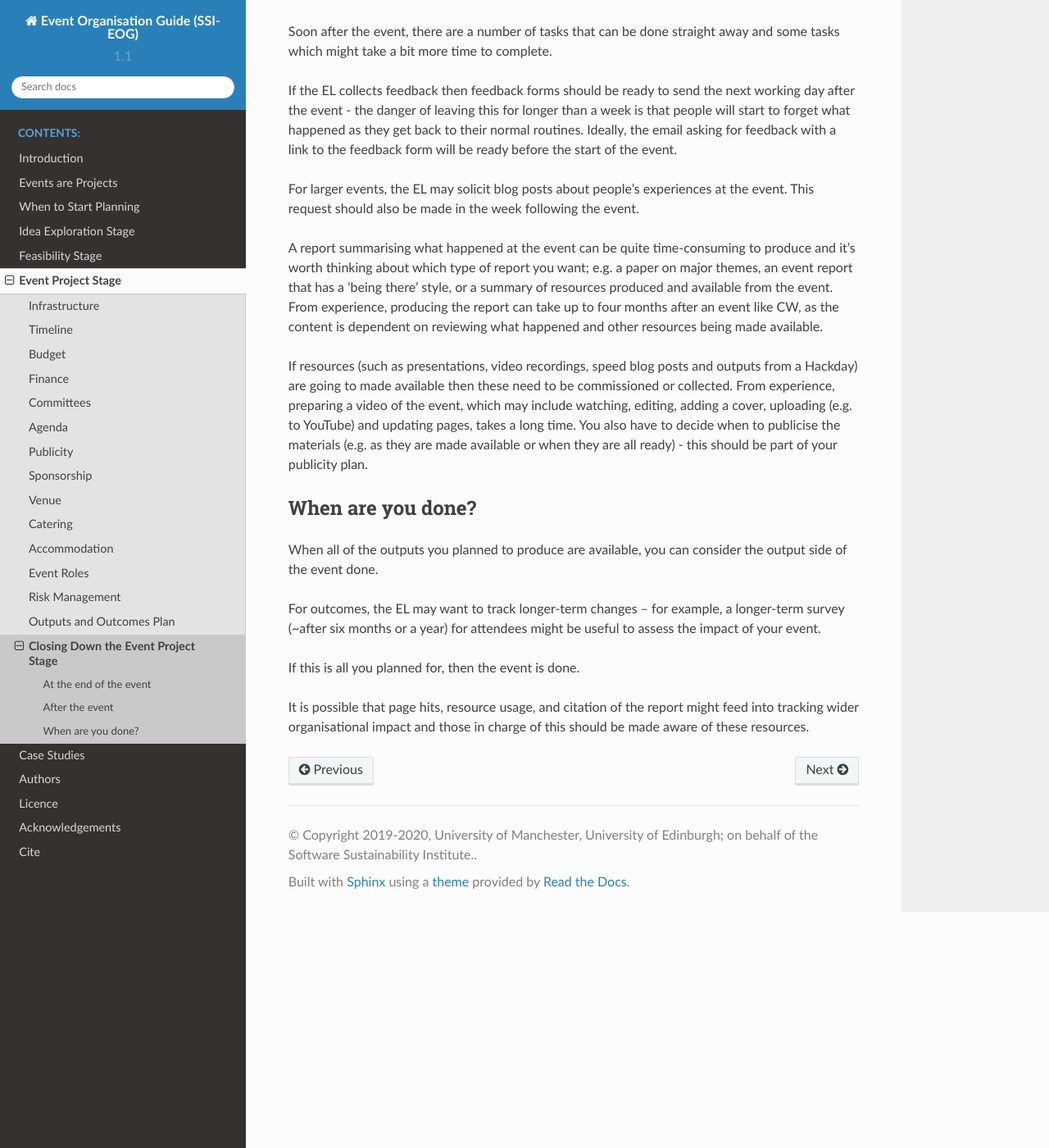
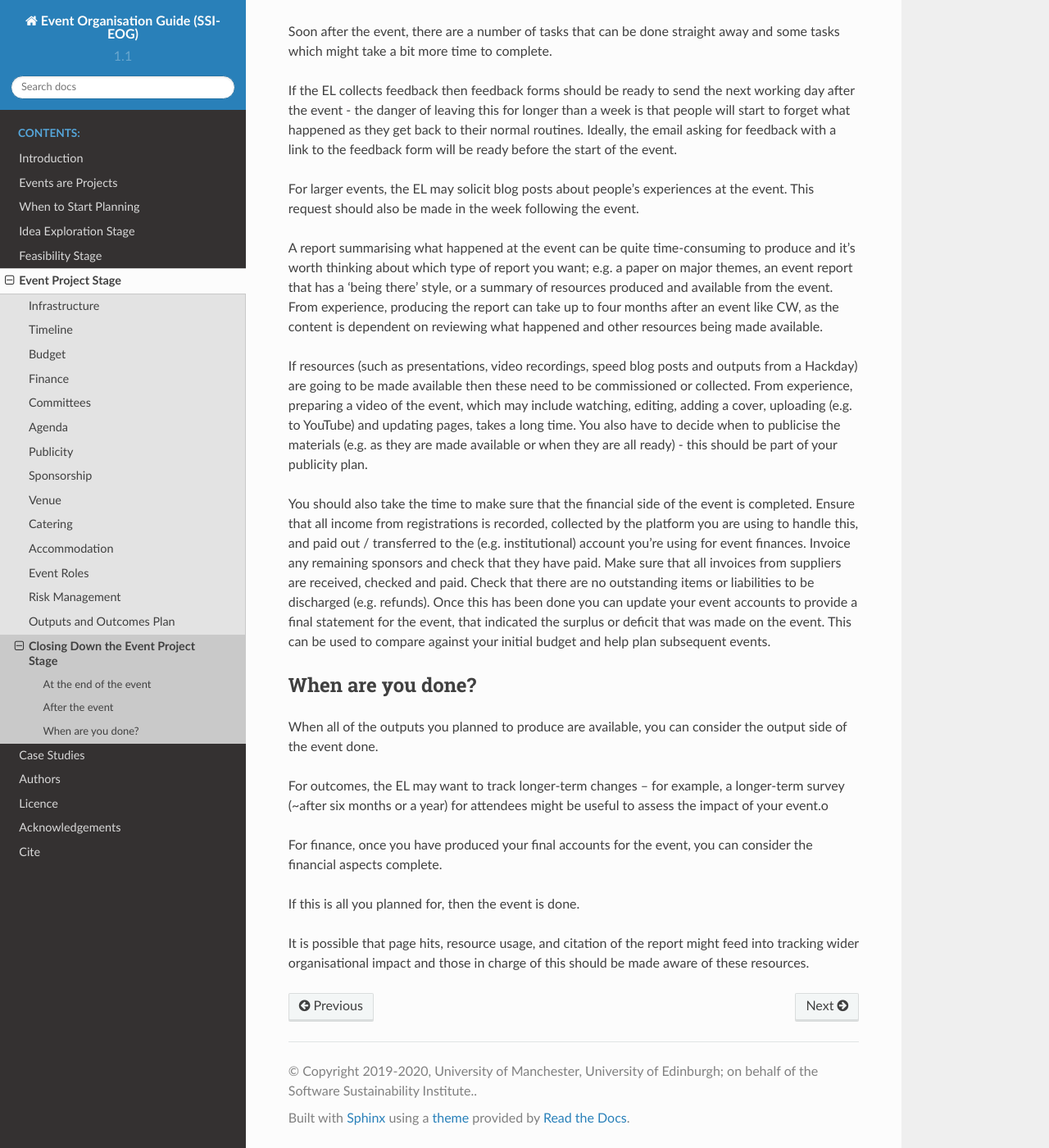
Before and after one commit to softwaresaved/event-organisation-guide, a Sphinx documentation site: the page built from docs/eog/eps-closing-down.rst, in a window 1280 px wide and 1400 px high, scrolled down 557 px. Shown: the whole window at 82% size. Built offline with Sphinx 7.4.7 and the Read the Docs theme 2.0.0, drawn with Linux system fonts in a browser that asks for light colours.

```diff
--- a/docs/eog/authors.rst
+++ b/docs/eog/authors.rst
@@ -9,6 +9,7 @@ Authors
 - Selina Aragon `(ORCID) <https://orcid.org/0000-0001-9938-0522>`__
 - Aleksandra Nenadic `(ORCID) <https://orcid.org/0000-0002-2269-3894>`__
 - Rachael Ainsworth `(ORCID) <http://orcid.org/0000-0003-2591-9462>`__
+- Neil Chue Hong `(ORCID) <ihttps://orcid.org/0000-0002-8876-7606>`__
 
 Other contributors:
 
--- a/docs/eog/eps-closing-down.rst
+++ b/docs/eog/eps-closing-down.rst
@@ -24,13 +24,17 @@ For larger events, the EL may solicit blog posts about people's experiences at t
 
 A report summarising what happened at the event can be quite time-consuming to produce and it’s worth thinking about which type of report you want; e.g. a paper on major themes, an event report that has a ‘being there’ style, or a summary of resources produced and available from the event. From experience, producing the report can take up to four months after an event like CW, as the content is dependent on reviewing what happened and other resources being made available.
 
-If resources (such as presentations, video recordings, speed blog posts and outputs from a Hackday) are going to made available then these need to be commissioned or collected. From experience, preparing a video of the event, which may include watching, editing, adding a cover, uploading (e.g. to YouTube) and updating pages, takes a long time. You also have to decide when to publicise the materials (e.g. as they are made available or when they are all ready) - this should be part of your publicity plan.
+If resources (such as presentations, video recordings, speed blog posts and outputs from a Hackday) are going to be made available then these need to be commissioned or collected. From experience, preparing a video of the event, which may include watching, editing, adding a cover, uploading (e.g. to YouTube) and updating pages, takes a long time. You also have to decide when to publicise the materials (e.g. as they are made available or when they are all ready) - this should be part of your publicity plan.
+
+You should also take the time to make sure that the financial side of the event is completed. Ensure that all income from registrations is recorded, collected by the platform you are using to handle this, and paid out / transferred to the (e.g. institutional) account you’re using for event finances. Invoice any remaining sponsors and check that they have paid. Make sure that all invoices from suppliers are received, checked and paid. Check that there are no outstanding items or liabilities to be discharged (e.g. refunds). Once this has been done you can update your event accounts to provide a final statement for the event, that indicated the surplus or deficit that was made on the event. This can be used to compare against your initial budget and help plan subsequent events.
 
 When are you done?
 ******************
 When all of the outputs you planned to produce are available, you can consider the output side of the event done.
 
-For outcomes, the EL may want to track longer-term changes – for example, a longer-term survey (~after six months or a year) for attendees might be useful to assess the impact of your event.
+For outcomes, the EL may want to track longer-term changes – for example, a longer-term survey (~after six months or a year) for attendees might be useful to assess the impact of your event.o
+
+For finance, once you have produced your final accounts for the event, you can consider the financial aspects complete.
 
 If this is all you planned for, then the event is done.
 
```
